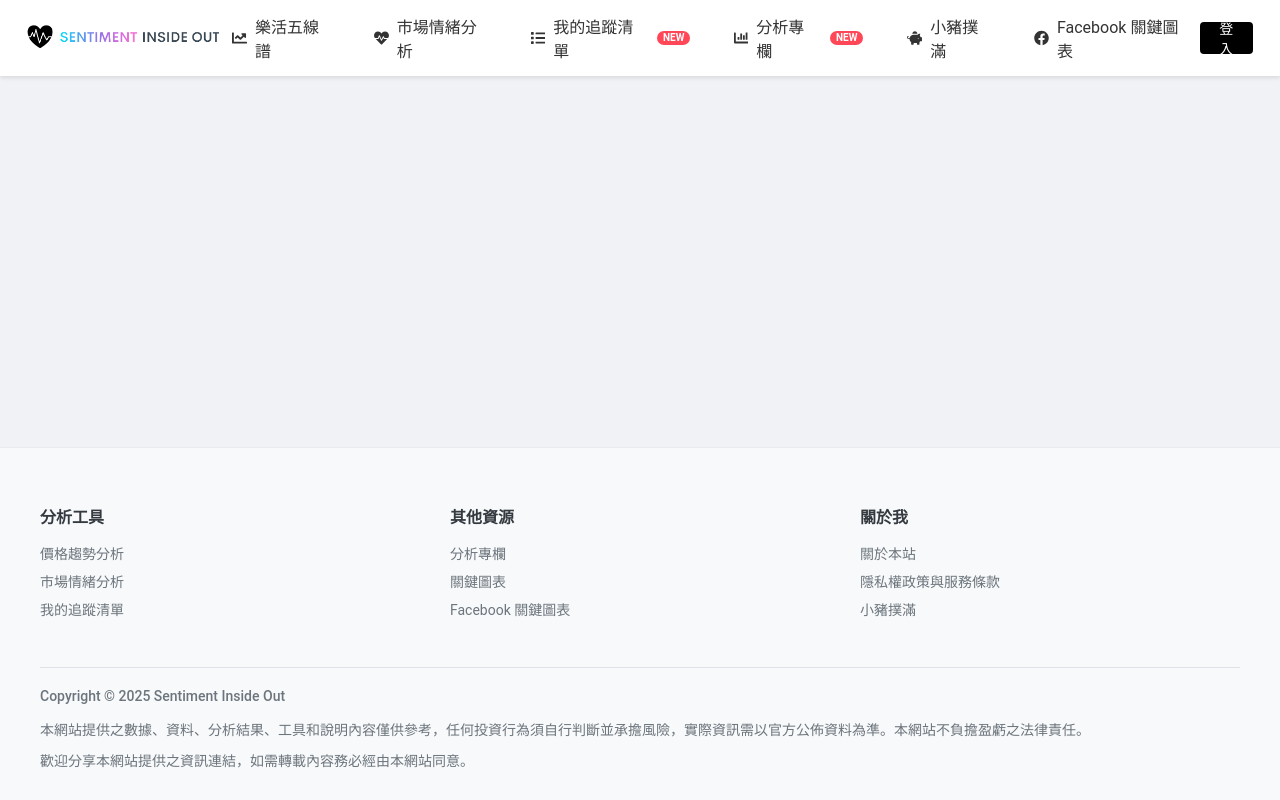
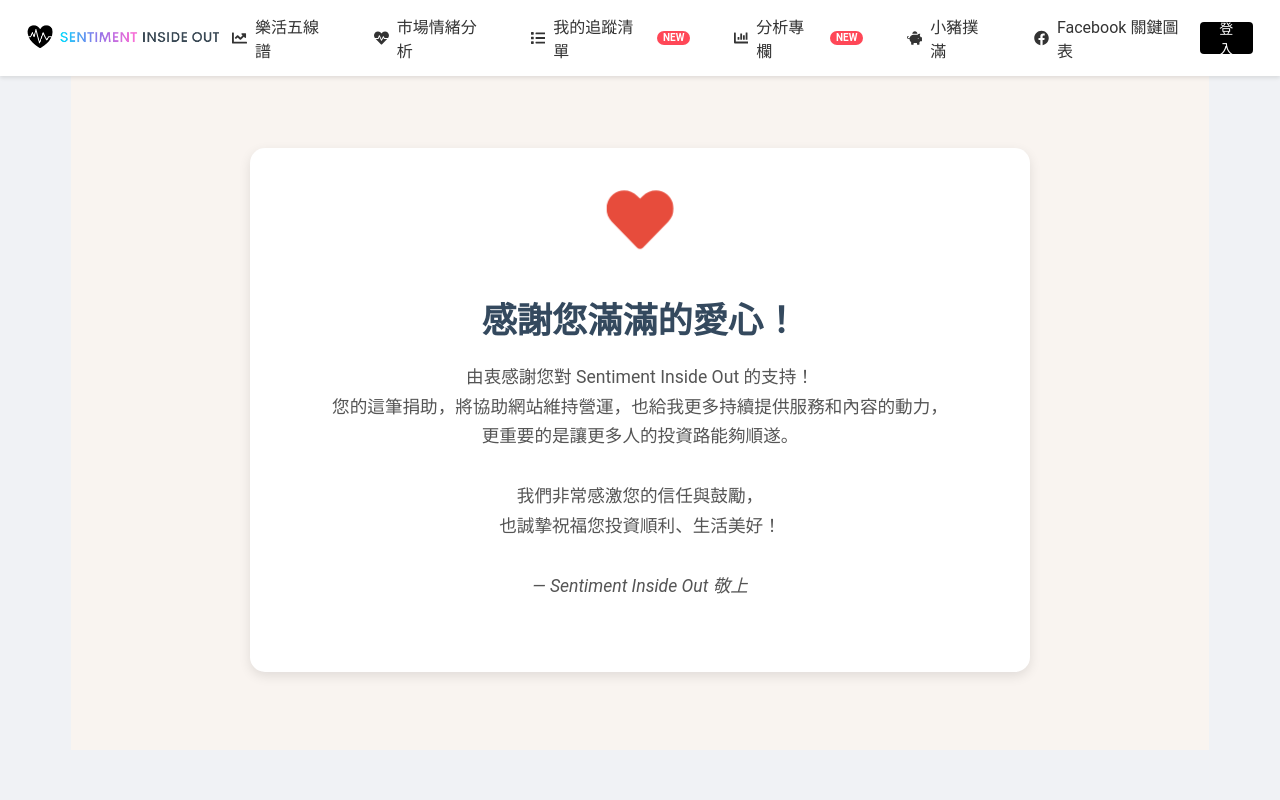
Before and after one commit to pigapril/TonyStock, a React (Create React App) app: page /sponsor-success in a window 1280 px wide. Shown: the top 800 px of the page. Built offline with nearby package versions, Linux system fonts and the light colour scheme; no server answers.

Commit message:
修改email及增加贊助成功畫面

```diff
--- a/src/App.js
+++ b/src/App.js
@@ -34,6 +34,7 @@ import { PriceAnalysis } from './components/PriceAnalysis';
 import { Articles } from './pages/Articles';
 import { ArticleDetail } from './pages/ArticleDetail';
 import { SponsorUs } from './pages/SponsorUs';
+import { SponsorSuccess } from './pages/SponsorSuccess';
 
 // Context 和 Hooks
 import { AuthProvider } from './contexts/AuthContext';
@@ -296,6 +297,11 @@ function AppContent() {
                   <SponsorUs />
                 </PageContainer>
               } />
+              <Route path="/sponsor-success" element={
+                <PageContainer title="贊助成功" description="感謝您的贊助，您的支持是我們前進的動力！">
+                  <SponsorSuccess />
+                </PageContainer>
+              } />
             </Routes>
           </div>
         </main>
--- a/src/pages/About.js
+++ b/src/pages/About.js
@@ -57,7 +57,7 @@ export const About = () => {
               <div className="contact-info">
                 <FaEnvelope className="contact-icon" />
                 <a href="mailto:support@sentimentinsideout.com">
-                sentimentinsideout@gmail.com
+                support@sentimentinsideout.com
                 </a>
               </div>
             </section>
--- /dev/null
+++ b/src/pages/SponsorSuccess.css
@@ -0,0 +1,57 @@
+/* frontend/src/pages/SponsorSuccess.css */
+.sponsor-success-page {
+    display: flex;
+    justify-content: center;
+    align-items: center;
+    min-height: 80vh; /* 確保頁面至少佔據視窗高度 */
+    background-color: #f9f4f0; /* 柔和的背景色 */
+    padding: 20px;
+  }
+
+  .sponsor-success-container {
+    text-align: center;
+    background-color: white;
+    padding: 40px;
+    border-radius: 15px;
+    box-shadow: 0 4px 12px rgba(0, 0, 0, 0.1);
+    max-width: 700px;
+    width: 100%;
+  }
+
+  .heart-icon {
+    font-size: 4em;
+    color: #e74c3c; /* 愛心圖示的顏色 */
+    margin-bottom: 20px;
+    animation: heartbeat 1.5s ease infinite; /* 加入心跳動畫 */
+  }
+
+  @keyframes heartbeat {
+    0% {
+      transform: scale(1);
+    }
+    50% {
+      transform: scale(1.2);
+    }
+    100% {
+      transform: scale(1);
+    }
+  }
+
+  .sponsor-success-container h1 {
+    color: #34495e; /* 標題文字顏色 */
+    font-size: 2.2em;
+    margin-bottom: 20px;
+  }
+
+  .sponsor-success-container p {
+    color: #555; /* 段落文字顏色 */
+    font-size: 1.1em;
+    line-height: 1.7;
+    margin-bottom: 30px;
+  }
+
+  .signature {
+    font-style: italic;
+    color: #777;
+    margin-top: 20px;
+  }
--- /dev/null
+++ b/src/pages/SponsorSuccess.js
@@ -0,0 +1,33 @@
+import React from 'react';
+import './SponsorSuccess.css'; // 引入樣式表
+import { Helmet } from 'react-helmet-async';
+import { FaHeart } from 'react-icons/fa'; // 引入愛心圖示
+
+const SponsorSuccess = () => {
+  return (
+    <div className="sponsor-success-page">
+      <Helmet>
+        <title>捐款贊助成功</title>
+        <meta name="description" content="感謝您的款項，您的支持是我們前進的動力！" />
+      </Helmet>
+      <div className="sponsor-success-container">
+        <div className="heart-icon">
+          <FaHeart />
+        </div>
+        <h1>感謝您滿滿的愛心！</h1>
+        <p>
+          由衷感謝您對 Sentiment Inside Out 的支持！<br></br>
+          您的這筆捐助，將協助網站維持營運，也給我更多持續提供服務和內容的動力，<br></br>
+          更重要的是讓更多人的投資路能夠順遂。<br></br><br></br>
+          我們非常感激您的信任與鼓勵，<br></br>
+          也誠摯祝福您投資順利、生活美好！
+        </p>
+        <div className="signature">
+          <p>— Sentiment Inside Out 敬上</p>
+        </div>
+      </div>
+    </div>
+  );
+};
+
+export { SponsorSuccess };
```
